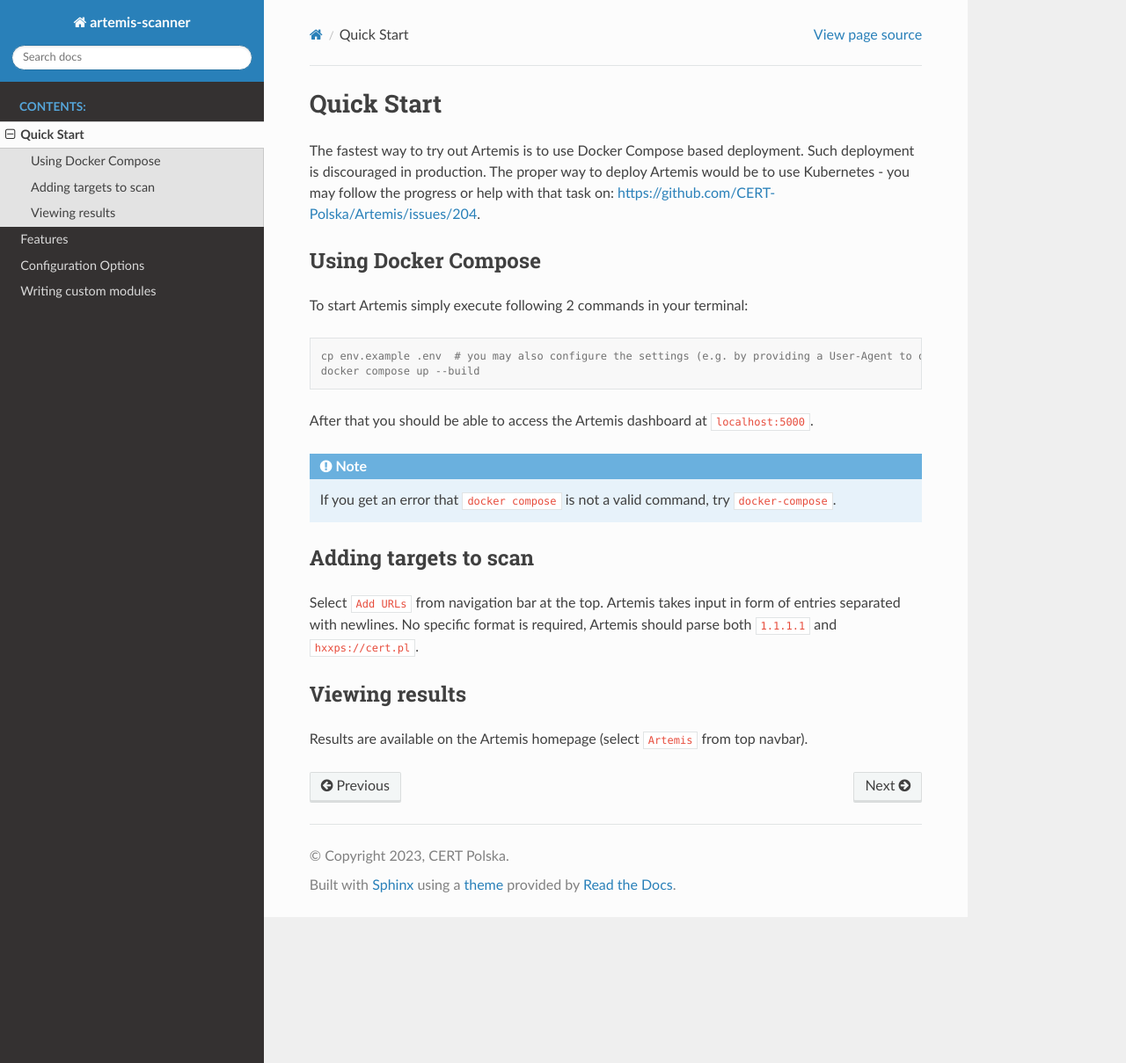
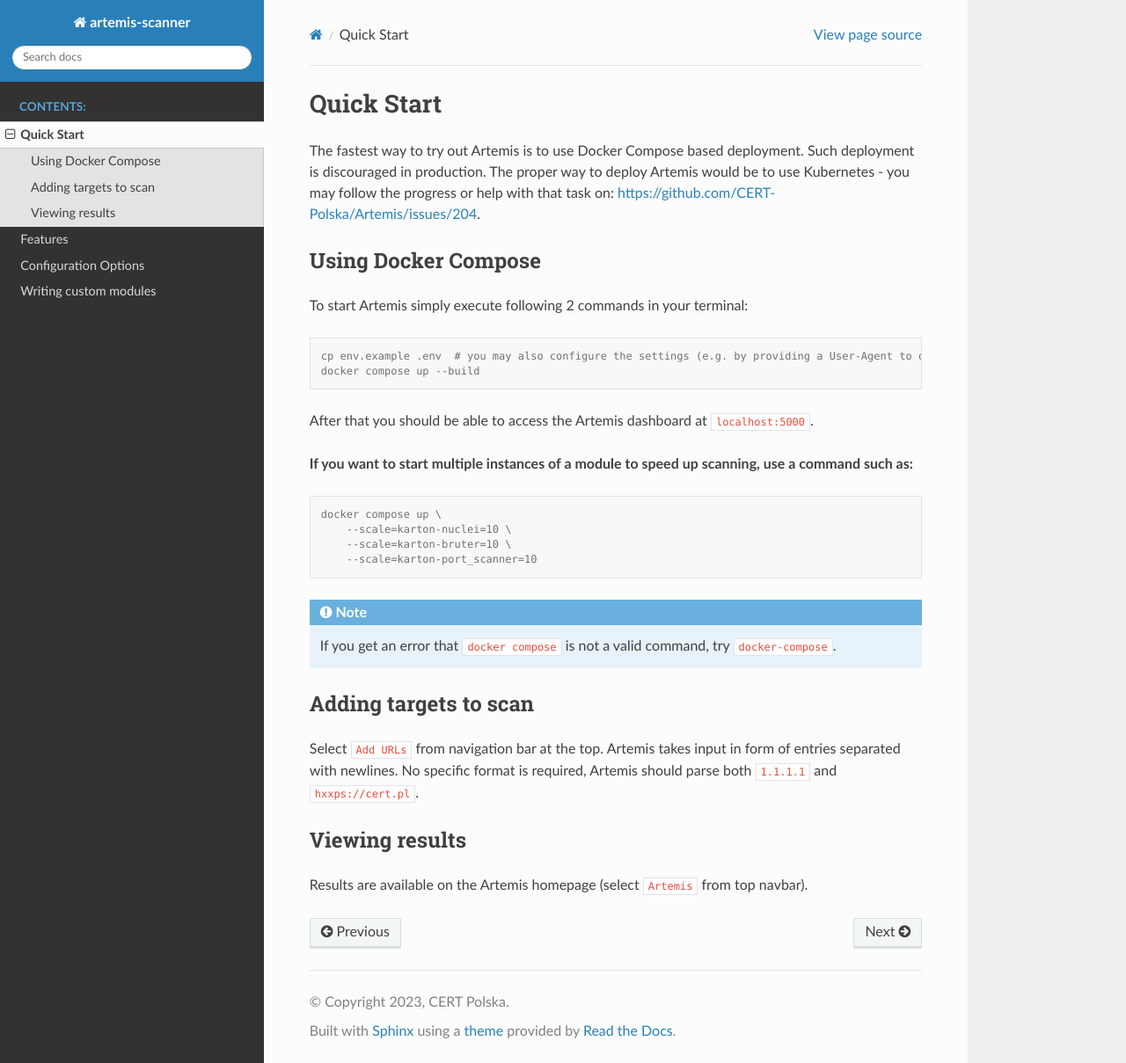
Before and after one commit to CERT-Polska/Artemis, a Sphinx documentation site: the page built from docs/quick-start.rst, in a window 1280 px wide and 1209 px high. Shown: the whole window at 88% size. Built offline with Sphinx 7.4.7 and the Read the Docs theme 2.0.0, drawn with Linux system fonts in a browser that asks for light colours.

Commit message:
parallelizing example

```diff
--- a/docs/quick-start.rst
+++ b/docs/quick-start.rst
@@ -18,6 +18,15 @@
 
 After that you should be able to access the Artemis dashboard at ``localhost:5000``.
 
+**If you want to start multiple instances of a module to speed up scanning, use a command such as:**
+
+.. code-block:: console
+
+   docker compose up \
+       --scale=karton-nuclei=10 \
+       --scale=karton-bruter=10 \
+       --scale=karton-port_scanner=10
+
 .. note ::
    If you get an error that ``docker compose`` is not a valid command, try ``docker-compose``.
 
```
